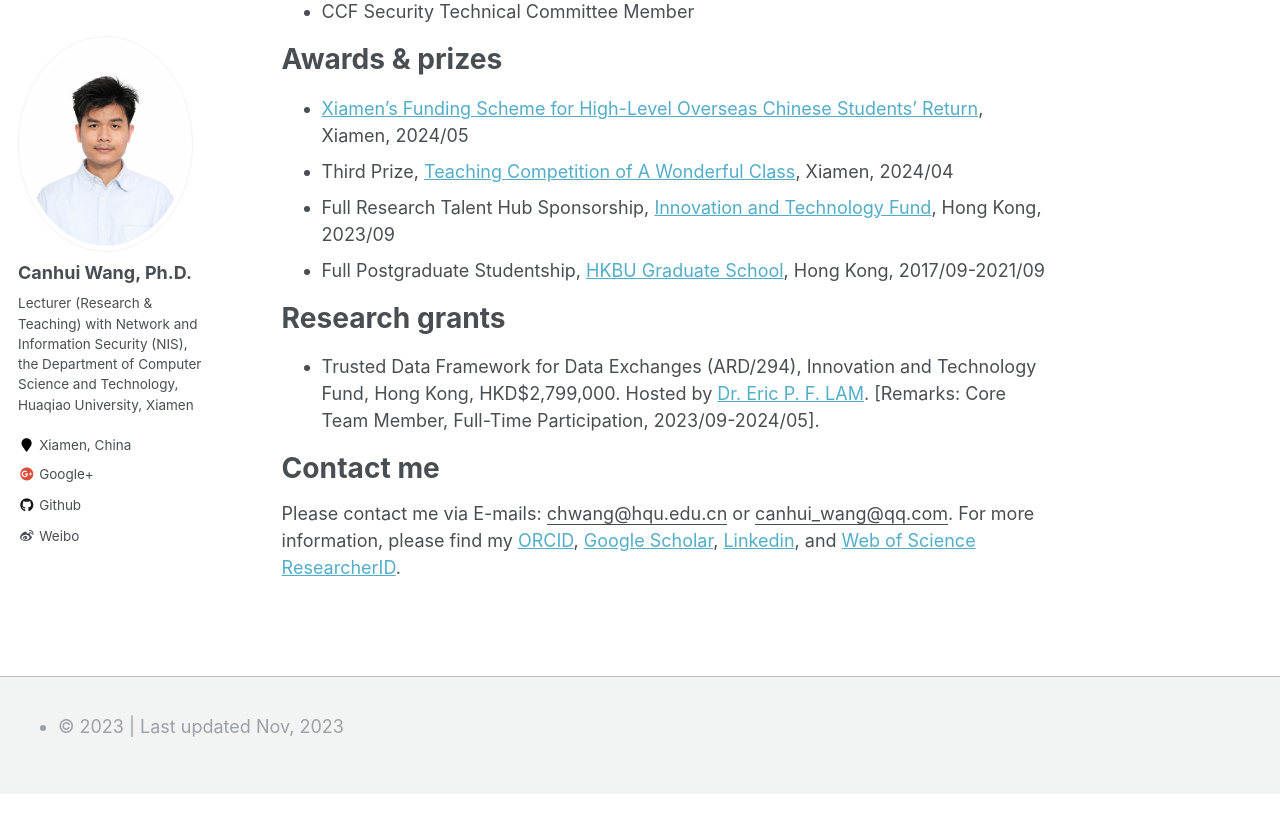
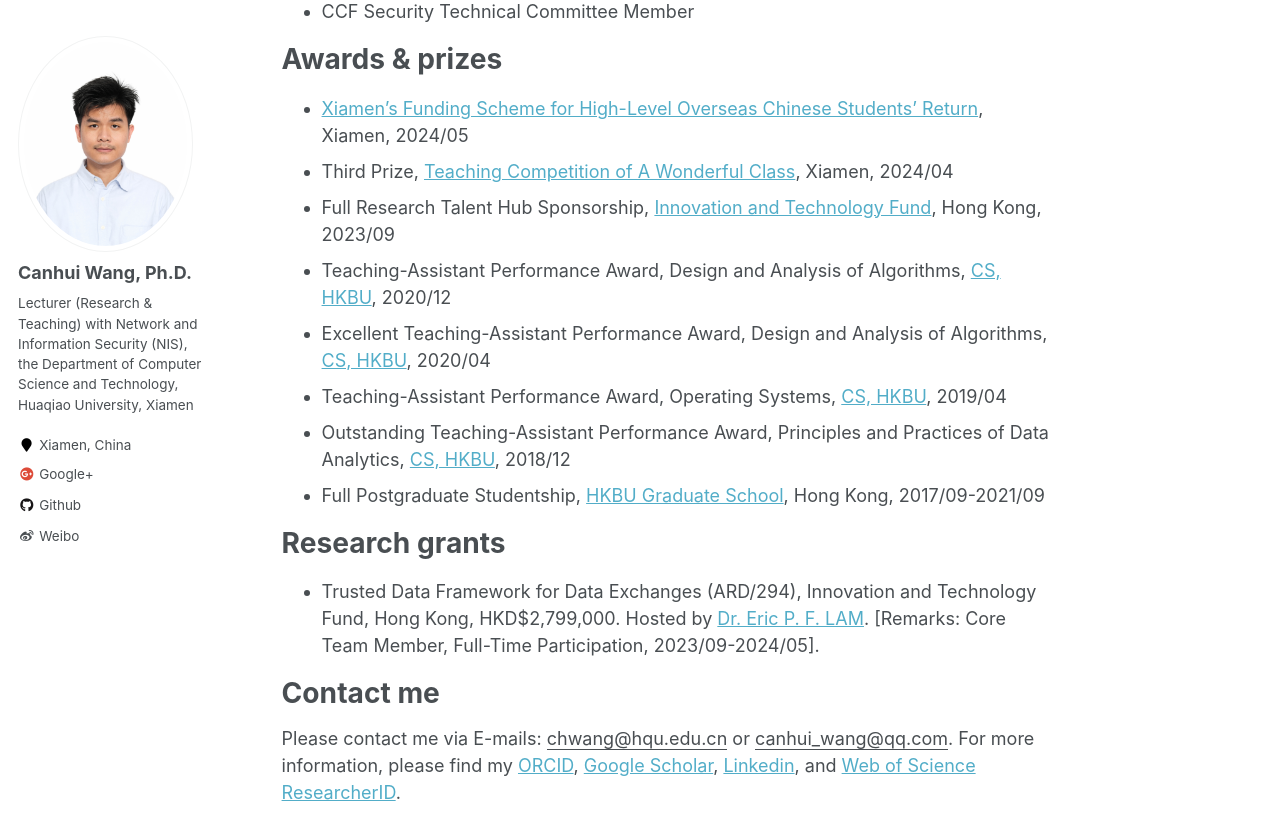
Before and after one commit to Canhui/canhui.github.io, a Jekyll site: the page built from _pages/about.md, in a window 1280 px wide and 900 px high, scrolled down 1910 px. Shown: the top 840 px of the window. Built offline with Jekyll 4.4.1, drawn with Linux system fonts in a browser that asks for light colours; before the commit the page ends 2704 px from its top, so only the background shows below that.

Commit message:
Update about.md

```diff
--- a/_pages/about.md
+++ b/_pages/about.md
@@ -55,6 +55,10 @@ Awards & prizes
 * [Xiamen's Funding Scheme for High-Level Overseas Chinese Students' Return](http://hrss.xm.gov.cn), Xiamen, 2024/05
 * Third Prize, [Teaching Competition of A Wonderful Class](https://jsfz.hqu.edu.cn/info/1035/5114.htm), Xiamen, 2024/04
 * Full Research Talent Hub Sponsorship, [Innovation and Technology Fund](https://www.itf.gov.hk/en/home/index.html), Hong Kong, 2023/09
+* Teaching-Assistant Performance Award, Design and Analysis of Algorithms, [CS, HKBU](https://www.comp.hkbu.edu.hk/v1/), 2020/12
+* Excellent Teaching-Assistant Performance Award, Design and Analysis of Algorithms, [CS, HKBU](https://www.comp.hkbu.edu.hk/v1/), 2020/04
+* Teaching-Assistant Performance Award, Operating Systems, [CS, HKBU](https://www.comp.hkbu.edu.hk/v1/), 2019/04
+* Outstanding Teaching-Assistant Performance Award, Principles and Practices of Data Analytics, [CS, HKBU](https://www.comp.hkbu.edu.hk/v1/), 2018/12
 * Full Postgraduate Studentship, [HKBU Graduate School](https://gs.hkbu.edu.hk/), Hong Kong, 2017/09-2021/09
 
 Research grants
```
